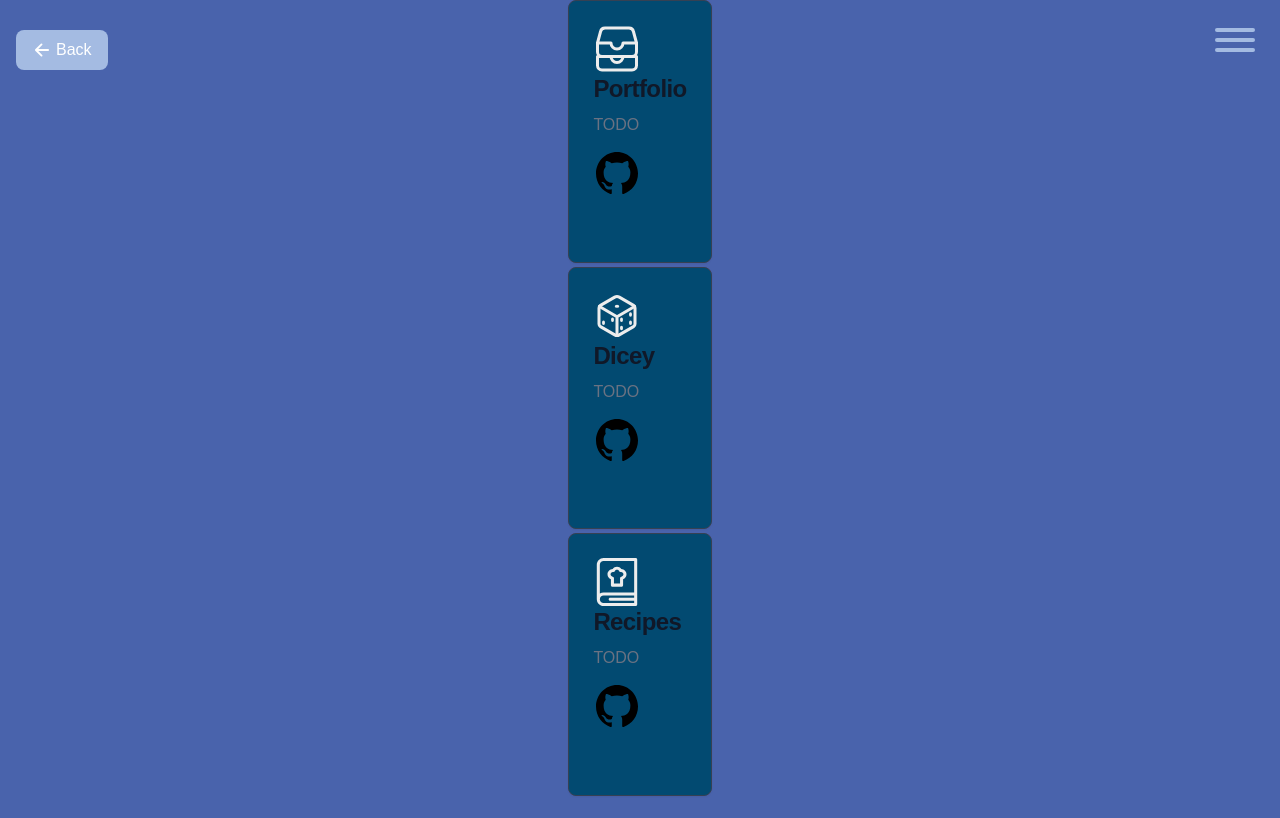
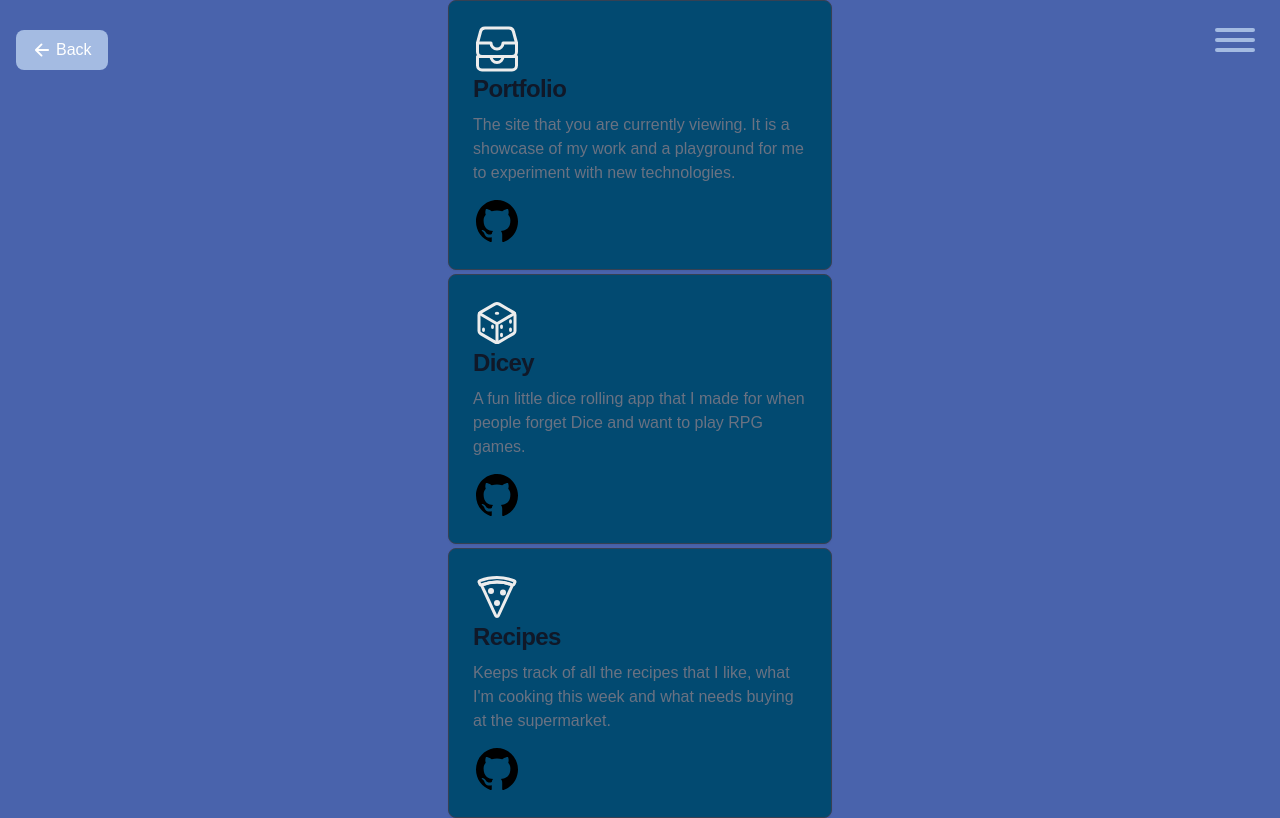
Before and after one commit to jetodd/portfolio, a Next.js app: page /code in a window 1280 px wide. Built offline with nearby package versions, Linux system fonts and the light colour scheme.

Commit message:
Add more to code

```diff
--- a/src/app/code/page.tsx
+++ b/src/app/code/page.tsx
@@ -5,20 +5,39 @@ import Portfolio from "../components/Icons/Portfolio";
 import Recipes from "../components/Icons/Recipes";
 import Menu from "../components/Menu/Menu";
 
-import './styles.module.css';
+import "./styles.module.css";
 
 export default function Page() {
   return (
     <main
       className="h-dvh w-full justify-center content-center"
-      style={{ backgroundColor: 'var(--color-code)' }}
+      style={{ backgroundColor: "var(--color-code)" }}
     >
       <BackLink bgColor="azure" color="white" />
       <Menu currentPage="code" color="azure" />
       <section className="mx-auto -my-32 md:my-0 grid h-screen w-screen flex-col justify-center">
-        <CodeItem title="Portfolio" githubRepo="portfolio" description="TODO" icon={<Portfolio />} />
-        <CodeItem title="Dicey" githubRepo="dicey" description="TODO" icon={<Dice />} />
-        <CodeItem title="Recipes" githubRepo="recipes" description="TODO" icon={<Recipes />} />
+        <CodeItem
+          title="Portfolio"
+          githubRepo="portfolio"
+          description="The site that you are currently viewing. It is a showcase of my work and a playground for me to experiment with new technologies."
+          icon={<Portfolio />}
+          techStack={["Next.js", "TypeScript", "Tailwind CSS"]}
+        />
+        <CodeItem
+          title="Dicey"
+          githubRepo="dicey"
+          description="A fun little dice rolling app that I made for when people forget Dice and want to play RPG games."
+          icon={<Dice />}
+          techStack={["Next.js", "TypeScript", "Tailwind CSS"]}
+
+        />
+        <CodeItem
+          title="Recipes"
+          githubRepo="recipes"
+          description="Keeps track of all the recipes that I like, what I'm cooking this week and what needs buying at the supermarket."
+          icon={<Recipes />}
+          techStack={["Django", "Python", "Tailwind CSS", "PostgreSQL"]}
+        />
       </section>
     </main>
   );
--- a/src/app/components/CodeItem/CodeItem.tsx
+++ b/src/app/components/CodeItem/CodeItem.tsx
@@ -5,7 +5,7 @@ export type CodeItemProps = {
     title: string
     icon: JSX.Element
     githubRepo: string
-
+    techStack: string[]
     description: string
 }
 
--- a/src/app/components/Icons/Recipes.tsx
+++ b/src/app/components/Icons/Recipes.tsx
@@ -1,31 +1,26 @@
 export default function Recipes() {
-  return <svg
-    fill="#000000"
-    version="1.1"
-    id="Capa_1"
-    xmlns="http://www.w3.org/2000/svg"
-    viewBox="0 0 196.979 196.979"
-  >
-    <g>
+  return (
+    <svg
+      xmlns="http://www.w3.org/2000/svg"
+      viewBox="0 0 512 512"
+    >
       <path
-        fill="currentColor"
-        d="M43.48,0C28.1,0.003,15.588,12.517,15.588,27.896v141.188c0,15.38,12.512,27.894,27.893,27.896h131.66
-            c3.452,0,6.25-2.798,6.25-6.25v-21.646v-21.646V49.542V6.25c0-3.452-2.798-6.25-6.25-6.25H43.48z M43.481,12.5h125.41v37.042
-            v91.645H43.48c-5.687,0.001-10.978,1.716-15.392,4.649V27.896C28.088,19.408,34.994,12.501,43.481,12.5z M168.891,184.479H43.482
-            c-8.488-0.001-15.394-6.908-15.394-15.396c0-8.488,6.905-15.395,15.393-15.396h125.41v9.146h-98.41c-3.452,0-6.25,2.798-6.25,6.25
-            c0,3.452,2.798,6.25,6.25,6.25h98.41V184.479z"
+        d="M404.76 123.08C358.37 104.18 309.69 96 256 96s-106.1 9-148.9 26.68c-8.08 3.3-15.26 9-10.07 19.5C101.24 150.71 203 375 241.66 455a15.94 15.94 0 0028.72 0l144.05-312.22c3.19-6.9.9-15.4-9.67-19.7z"
+        fill="none"
+        stroke="currentColor"
+        strokeMiterlimit="10"
+        strokeWidth="32"
       />
       <path
-        fill="currentColor"
-        d="M73.496,87.7v23.664c0,3.452,2.798,6.25,6.25,6.25h37.486c3.452,0,6.25-2.798,6.25-6.25V87.701
-            c8.258-3.315,13.982-11.413,13.982-20.669c0-11.935-9.437-21.706-21.24-22.244c-4.161-5.506-10.644-8.791-17.734-8.791
-            c-7.093,0-13.575,3.285-17.735,8.791c-11.804,0.538-21.241,10.31-21.241,22.244C59.514,76.289,65.239,84.386,73.496,87.7z
-             M81.782,57.265c0.473,0,0.954,0.035,1.433,0.105c2.686,0.397,5.313-0.986,6.512-3.418c1.661-3.364,5.02-5.455,8.765-5.455
-            c3.744,0,7.103,2.091,8.766,5.457c1.2,2.432,3.839,3.811,6.513,3.416c0.476-0.07,0.956-0.105,1.429-0.105
-            c5.386,0,9.768,4.382,9.768,9.768c0,4.905-3.663,9.069-8.52,9.685c-3.122,0.396-5.463,3.053-5.463,6.2v22.196H85.996V83.331
-            c0-0.007,0.001-0.015,0.001-0.021c0.207-3.293-2.182-6.18-5.455-6.593c-4.862-0.613-8.528-4.776-8.528-9.685
-            C72.014,61.646,76.396,57.265,81.782,57.265z"
+        d="M436.38 82.68C384.31 62.08 320.17 48 256 48S128.65 60.78 75.48 82.08C70.79 84 62 88.43 64.41 95.88L74.09 120c4 8.2 8.67 8.2 15.06 8.2 1.79 0 4.29-1 7.28-2.18A442.46 442.46 0 01256 96c56.76 0 114.91 12 159.6 30 3.59 1.4 5.59 2.18 7.28 2.18 6.58 0 10.38 2.19 15-8.1L447.65 96c2.01-6-4.99-10.82-11.27-13.32z"
+        fill="none"
+        stroke="currentColor"
+        strokeMiterlimit="10"
+        strokeWidth="32"
       />
-    </g>
-  </svg>;
+      <circle fill="currentColor" cx="192" cy="192" r="32" />
+      <circle fill="currentColor" cx="320" cy="208" r="32" />
+      <circle fill="currentColor" cx="256" cy="320" r="32" />
+    </svg>
+  );
 }
```
